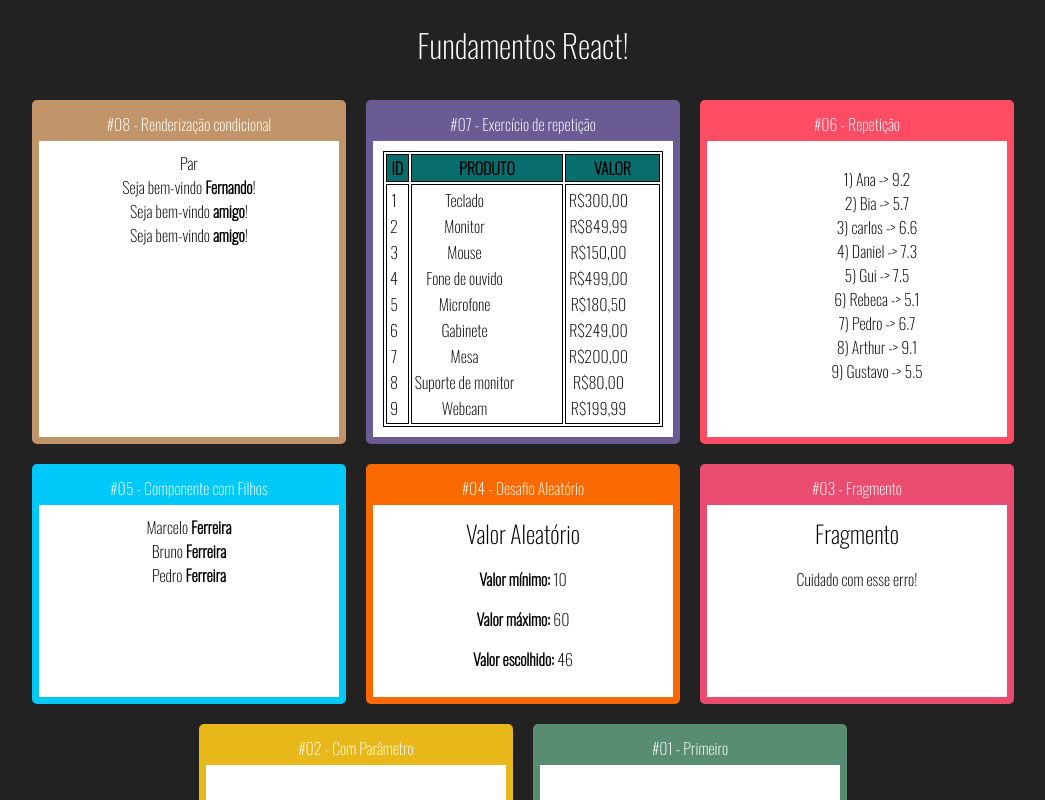
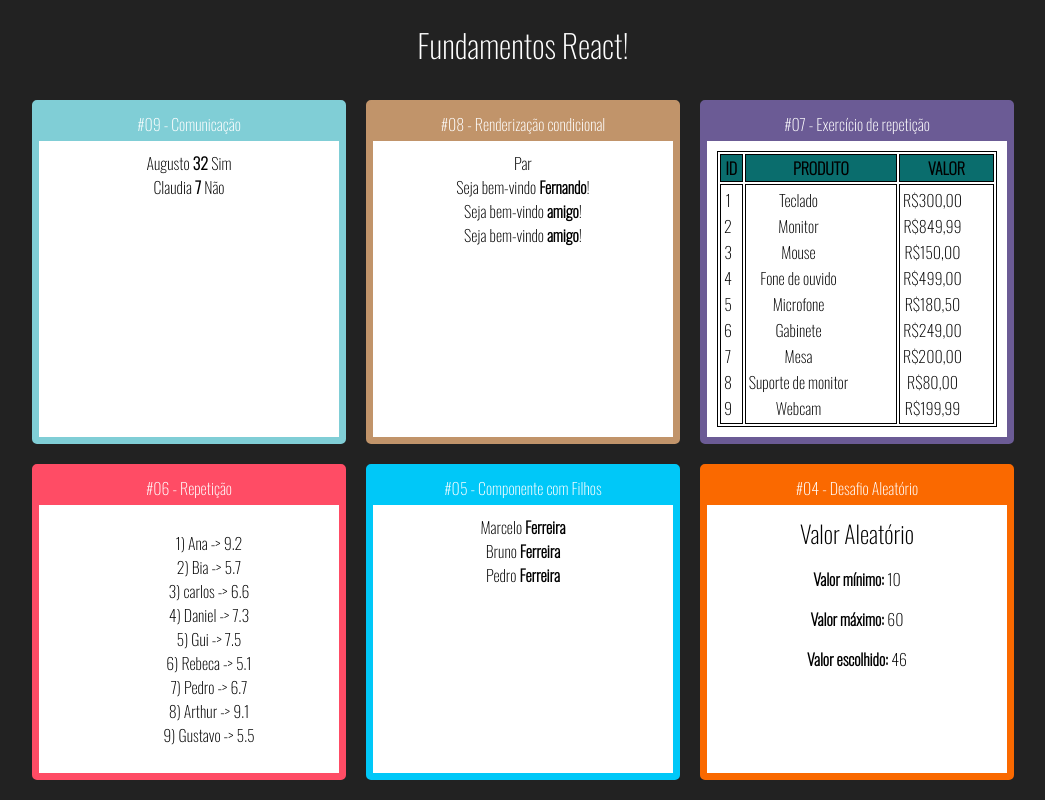
Before and after one commit to manoelmachado/react-redux, a React (Create React App) app in the folder fundamentos-react/: page / in a window 1280 px wide. Shown: the top 800 px of the page, without its empty margins (117-1162 px from the left). Built offline with nearby package versions, Linux system fonts and the light colour scheme.

Commit message:
aula de comunicação direta

```diff
--- a/fundamentos-react/src/App.jsx
+++ b/fundamentos-react/src/App.jsx
@@ -1,6 +1,7 @@
 import "./App.css";
 import React from "react";
 
+import DiretaPai from "./componentes/comunicacao/DiretaPai";
 import UsuarioInfo from "./componentes/condicional/UsuarioInfo";
 import ParOuImpar from "./componentes/condicional/ParOuImpar";
 import ListaProdutos from "./componentes/repeticao/ListaProdutos";
@@ -17,11 +18,15 @@ export default (_) => (
   <div className="App">
     <h1>Fundamentos React!</h1>
     <div className="Cards">
+      <Card titulo="#09 - Comunicação" color="#80ced6">
+        <DiretaPai />
+      </Card>
+
       <Card titulo="#08 - Renderização condicional" color="#c1946a">
         <ParOuImpar numero={20}></ParOuImpar>
-        <UsuarioInfo usuario={{ nome: 'Fernando'}} />
-        <UsuarioInfo usuario={{ email: 'fer@nando.com'}} />
-        <UsuarioInfo usuario={{ }} />
+        <UsuarioInfo usuario={{ nome: "Fernando" }} />
+        <UsuarioInfo usuario={{ email: "fer@nando.com" }} />
+        <UsuarioInfo usuario={{}} />
       </Card>
 
       <Card titulo="#07 - Exercício de repetição" color="#6b5b95">
--- /dev/null
+++ b/fundamentos-react/src/componentes/comunicacao/DiretaFilho.jsx
@@ -0,0 +1,11 @@
+import React from 'react';
+
+export default props => {
+    return (
+        <div>
+            <span>{ props.nome } </span>
+            <span><strong>{ props.idade }</strong> </span>
+            <span>{ props.estudante ? 'Sim' : 'Não' }</span>
+        </div>
+    )
+}
--- /dev/null
+++ b/fundamentos-react/src/componentes/comunicacao/DiretaPai.jsx
@@ -0,0 +1,11 @@
+import React from "react";
+import DiretaFilho from "./DiretaFilho";
+
+export default props => {
+    return (
+        <div>
+            <DiretaFilho nome="Augusto" idade={32} estudante={true}/>
+            <DiretaFilho nome="Claudia" idade={7} estudante={false}/>
+        </div>
+    )
+}
```
